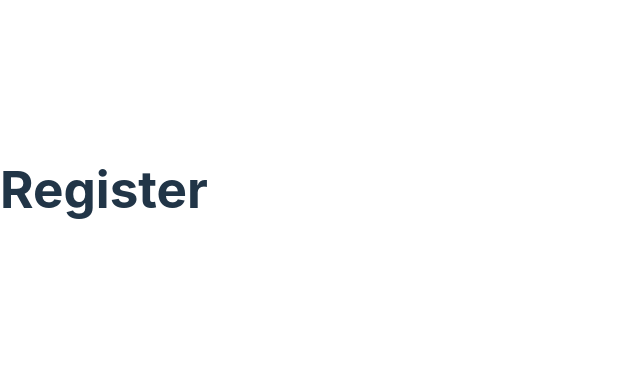
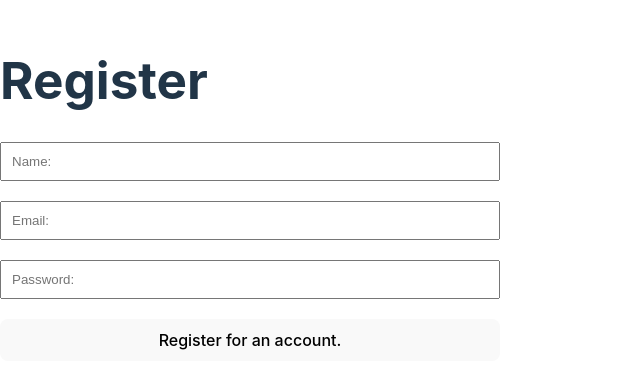
Before and after one commit to erikajdavid/PERN-jwt, a React (Vite) app in the folder client/: page /register in a window 1280 px wide. Shown: the part 211-600 px from the top of the page, without its empty margins (0-640 px from the left). Built offline with nearby package versions, Linux system fonts and the light colour scheme.

Commit message:
added states

```diff
--- a/client/src/components/Register.jsx
+++ b/client/src/components/Register.jsx
@@ -1,10 +1,50 @@
-import React from "react";
+import React, { useState } from "react";
 
 const Register = () => {
+
+    const [name, setName] = useState("");
+    const [email, setEmail] = useState("");
+    const [password, setPassword] = useState("");
 
     return (
         <>
             <h1>Register</h1>
+            <form>
+                <label htmlFor="name"></label>
+                <input
+                    type="text"
+                    id="name"
+                    name="name"
+                    value={name}
+                    onChange={(e) => setName(e.target.value)}
+                    placeholder="Name:"
+                    required
+                />
+
+                <label htmlFor="email"></label>
+                <input
+                    type="email"
+                    id="email"
+                    name="email"
+                    value={email}
+                    onChange={(e) => setEmail(e.target.value)}
+                    placeholder="Email:"
+                    required
+                />
+
+
+                <label htmlFor="password"></label>
+                <input
+                    type="password"
+                    id="password"
+                    name="password"
+                    value={password}
+                    onChange={(e) => setPassword(e.target.value)}
+                    placeholder="Password:"
+                    required
+                />
+                <button>Register for an account.</button>
+            </form>
         </>
     );
 
```
